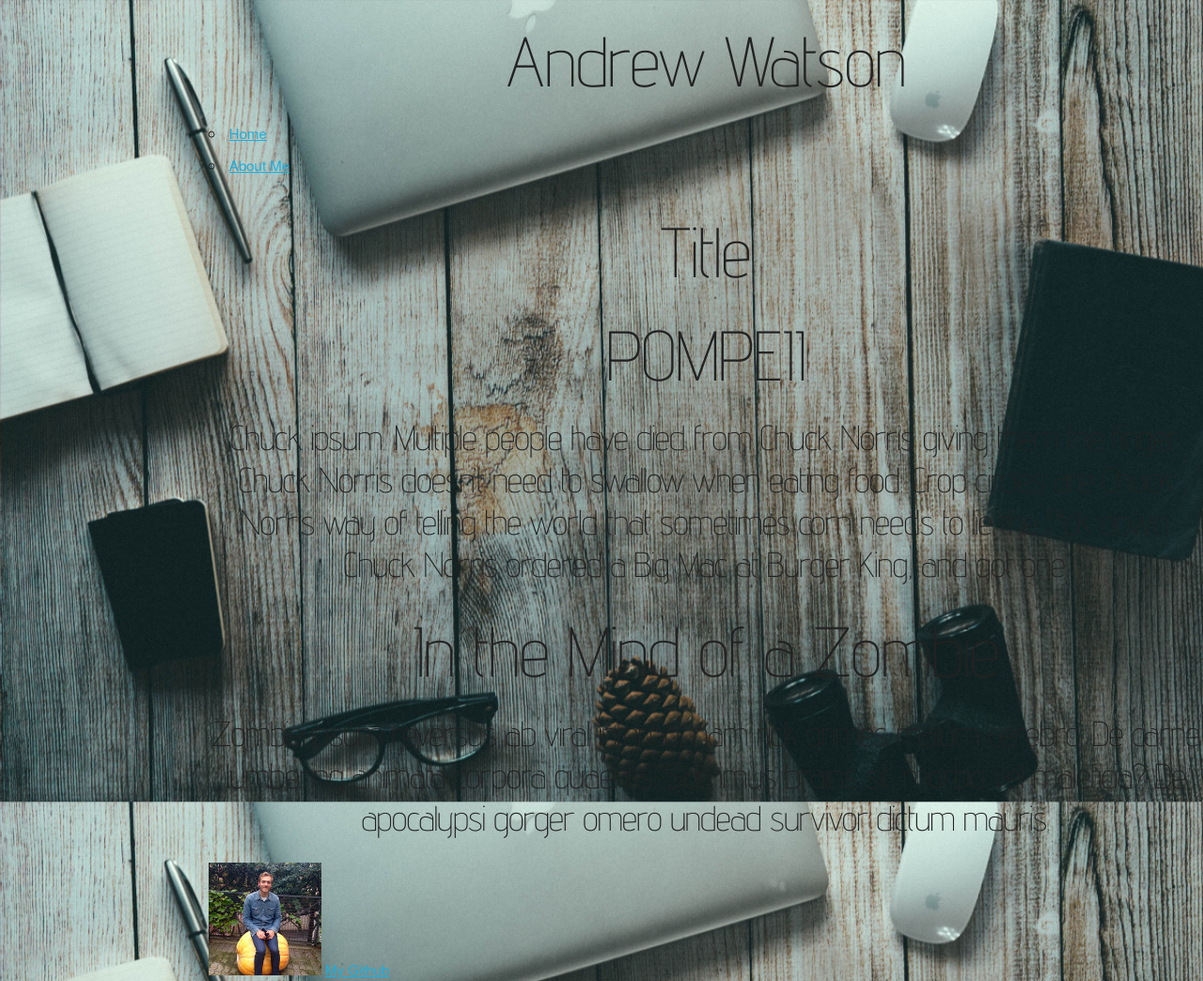
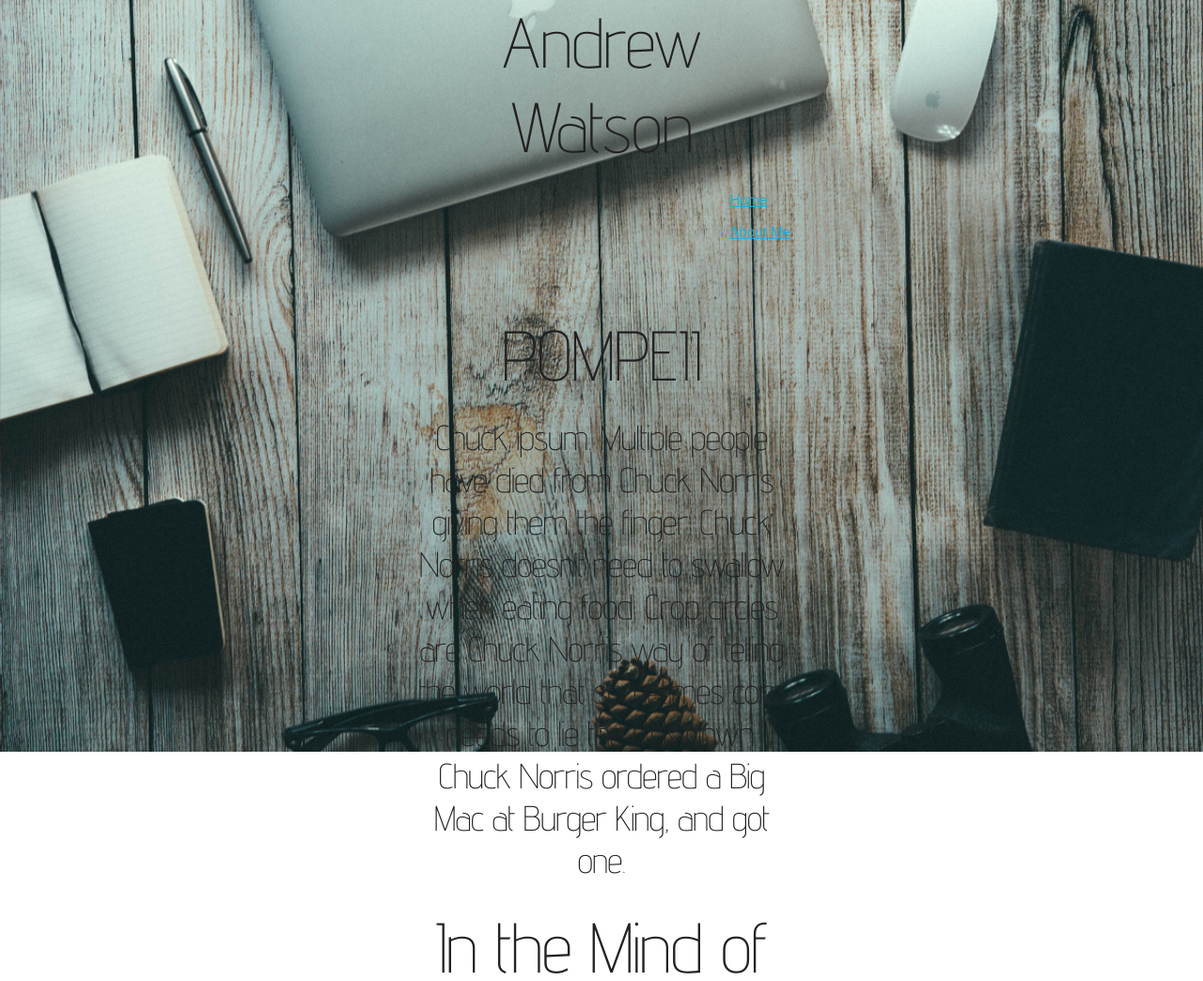
Before and after one commit to andrewpeterwatson/portfolio, a plain HTML site: page index.html in a window 1280 px wide. Shown: the whole page at 94% size. After the commit the page ends 800 px from the top, so only its background shows below. Drawn offline with nearby package versions, Linux system fonts and the light colour scheme.

Commit message:
icon creation

```diff
--- a/index.html
+++ b/index.html
@@ -10,10 +10,10 @@
   </head>
   <body>
     <header>
-      <h1 class="ten columns offset-by-two">Andrew Watson</h1>
+      <h1 class="four columns offset-by-four">Andrew Watson</h1>
     </header>
     <nav>
-      <ul class="tab ten columns offset-by-two nav">
+      <ul class="tab four columns offset-by-seven nav" id="nevEl">
         <li data-content="articles"></i><a href="#"> Home</a></li>
         <li data-content="about"></i><a href="#"> About Me</a></li>
       </ul>
@@ -22,21 +22,21 @@
       <section class="tab-content" id="articles">
       <article class="template">
         <header>
-          <h1 class='article-title ten columns offset-by-two'>Title<h1>
+          <h1 class='article-title four columns offset-by-four'><h1>
           <time pubdate datetime="2016-02-02"></time>
         <header>
-        <section class="article-body ten columns offset-by-two">
+        <section class="article-body four columns offset-by-four">
         </section>
       </article>
     </section>
-    <section class="tab-content ten columns offset-by-two" id="about">
+    <section class="tab-content four columns offset-by-four" id="about">
       <h1>Sample Text</h1>
       <p>
         Lorem ipsum dolor sit amet, consectetur adipisicing elit, sed do eiusmod tempor incididunt ut labore et dolore magna aliqua. Ut enim ad minim veniam, quis nostrud exercitation ullamco laboris nisi ut aliquip ex ea commodo consequat. Duis aute irure dolor in reprehenderit in voluptate velit esse cillum dolore eu fugiat nulla pariatur. Excepteur sint occaecat cupidatat non proident, sunt in culpa qui officia deserunt mollit anim id est laborum.
       </p>
     </section>
     </main>
-    <footer class="ten columns offset-by-two">
+    <footer class="four columns offset-by-four">
       <img src="media/images/iitsMe.jpg" alt="" />
       <a href="https://github.com/andrewpeterwatson">My Github</a>
     </footer>
--- a/styles/style.css
+++ b/styles/style.css
@@ -8,6 +8,7 @@ template {
 }
 body {
   background-image: url("../media/images/portfolioBG.jpeg");
+  position: fixed;
   background-size: 100%;
 }
 article header h1 {
@@ -19,3 +20,9 @@ article header h1 {
  p {
    font-size: .5em;
  }
+ #articles {
+   display: inline-block;
+ }
+ nav li {
+   list-style: none;
+ }
```
Also changed, not shown: media/icons/HamburgerIcon.png (added), media/icons/aboutIcon.png (added), media/icons/lanternIcon.png (added).
